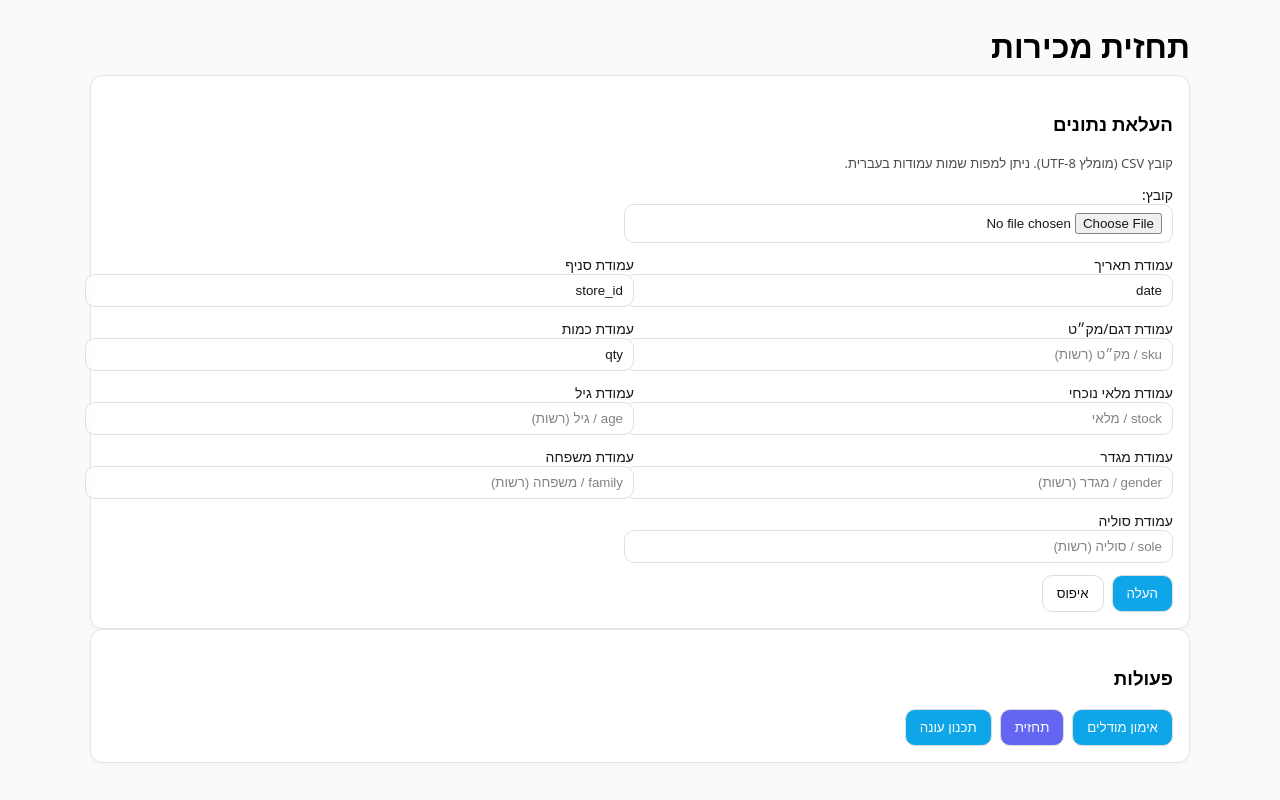
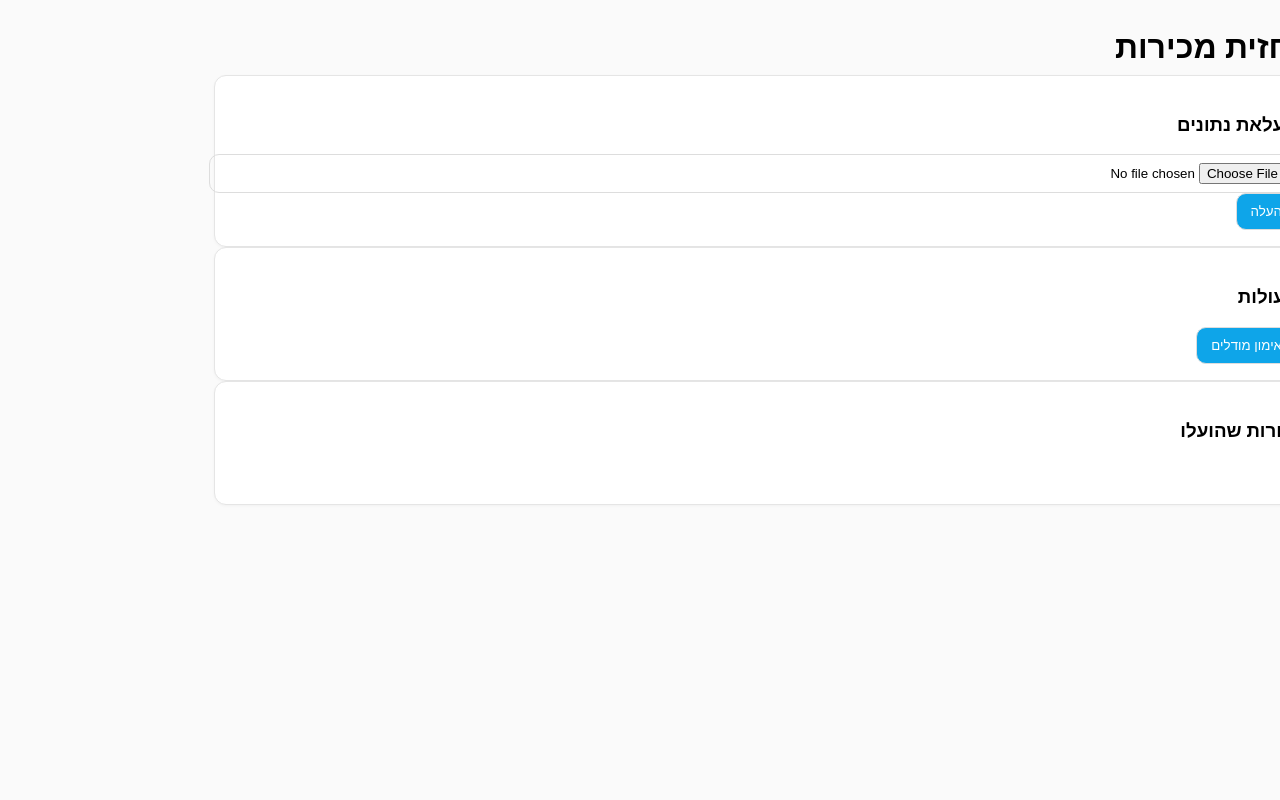
Before and after one commit to guyleibovic12/my-website-3, a React (Vite) app in the folder frontend/: page / in a window 1280 px wide. Built offline with nearby package versions, Linux system fonts and the light colour scheme.

Commit message:
Update App.jsx

```diff
--- a/frontend/src/pages/App.jsx
+++ b/frontend/src/pages/App.jsx
@@ -1,23 +1,45 @@
-import React, { useState } from 'react';
-import api from '../api';
-import UploadCSV from '../components/UploadCSV';
+import React, { useState } from "react";
+import api from "../api";
 
 export default function App() {
+  const [file, setFile] = useState(null);
+  const [mapping, setMapping] = useState({
+    date: "date",
+    store_id: "store_id",
+    sku: "sku",
+    qty: "qty",
+    stock: "stock",
+    age: "age",
+    gender: "gender",
+    family: "family",
+    sole: "sole",
+  });
   const [rows, setRows] = useState([]);
-  const [summary, setSummary] = useState(null);
 
-  const onUpload = async (file, mapping) => {
+  const onUpload = async () => {
+    if (!file) {
+      alert("לא נבחר קובץ");
+      return;
+    }
+
+    const fd = new FormData();
+    fd.append("file", file);
+    fd.append("date_col", mapping.date);
+    fd.append("store_col", mapping.store_id);
+    fd.append("sku_col", mapping.sku);
+    fd.append("qty_col", mapping.qty);
+    fd.append("stock_col", mapping.stock);
+    fd.append("age_col", mapping.age);
+    fd.append("gender_col", mapping.gender);
+    fd.append("family_col", mapping.family);
+    fd.append("sole_col", mapping.sole);
+
     try {
-      const fd = new FormData();
-      fd.append("file", file);
-      Object.entries(mapping).forEach(([k, v]) => fd.append(k, v));
-
       const res = await api.post("/ingest", fd, {
-        headers: { "Content-Type": "multipart/form-data" }
+        headers: { "Content-Type": "multipart/form-data" },
       });
-
       setRows(res.data.rows || []);
-      alert(`קובץ נטען בהצלחה (${res.data.rows.length} שורות)`);
+      alert(`קובץ נטען בהצלחה! סה"כ ${res.data.rows.length} שורות`);
     } catch (err) {
       console.error(err);
       alert("שגיאה בהעלאת קובץ");
@@ -28,49 +50,46 @@ export default function App() {
     try {
       const res = await api.post("/train", { rows });
       if (res.data.error) {
-        alert(res.data.error);
-      } else {
-        setSummary(res.data.summary);
-        alert("אימון הושלם");
+        alert("שגיאה באימון: " + res.data.error);
+        return;
       }
+      const summary = res.data.summary;
+      alert(
+        `אימון הושלם ✅\nסה"כ מכירות: ${summary.total_sold}\nממוצע: ${summary.avg_sales.toFixed(
+          2
+        )}\nתחזית לעונה הבאה: ${summary.forecast_next_season}`
+      );
     } catch (err) {
       console.error(err);
       alert("שגיאה באימון");
     }
   };
 
-  const onForecast = () => {
-    alert("פונקציית תחזית (forecast) תתווסף בהמשך 🚀");
-  };
-
-  const onPlan = () => {
-    alert("פונקציית תכנון עונה (plan) תתווסף בהמשך 📊");
-  };
-
   return (
     <div className="container">
       <h1>תחזית מכירות</h1>
-      <UploadCSV onUpload={onUpload} />
+
+      <div className="card">
+        <h3>העלאת נתונים</h3>
+        <input
+          type="file"
+          onChange={(e) => setFile(e.target.files[0])}
+        />
+        <button onClick={onUpload}>העלה</button>
+      </div>
 
       <div className="card">
         <h3>פעולות</h3>
-        <div className="row">
-          <button onClick={onTrain}>אימון מודלים</button>
-          <button className="secondary" onClick={onForecast}>תחזית</button>
-          <button onClick={onPlan}>תכנון עונה</button>
-        </div>
+        <button onClick={onTrain}>אימון מודלים</button>
       </div>
 
-      {summary && (
-        <div className="card">
-          <h3>סיכום</h3>
-          <ul>
-            <li>סה״כ מכירות: {summary.total_sold}</li>
-            <li>מכירות ממוצעות: {summary.avg_sales.toFixed(2)}</li>
-            <li>תחזית לעונה הבאה: {summary.forecast_next_season}</li>
-          </ul>
-        </div>
-      )}
+      <div className="card">
+        <h3>שורות שהועלו</h3>
+        <pre style={{ maxHeight: 200, overflow: "auto" }}>
+          {JSON.stringify(rows.slice(0, 10), null, 2)}
+        </pre>
+        {rows.length > 10 && <p>... הוצגו 10 שורות ראשונות מתוך {rows.length}</p>}
+      </div>
     </div>
   );
 }
```
